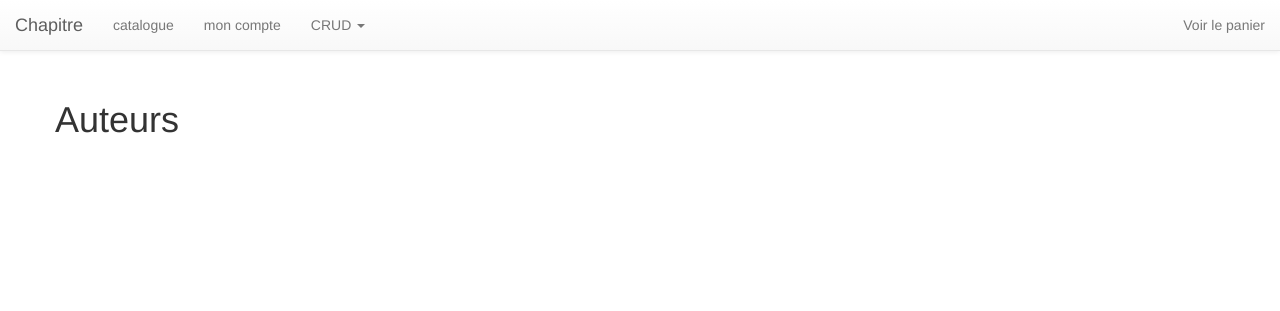
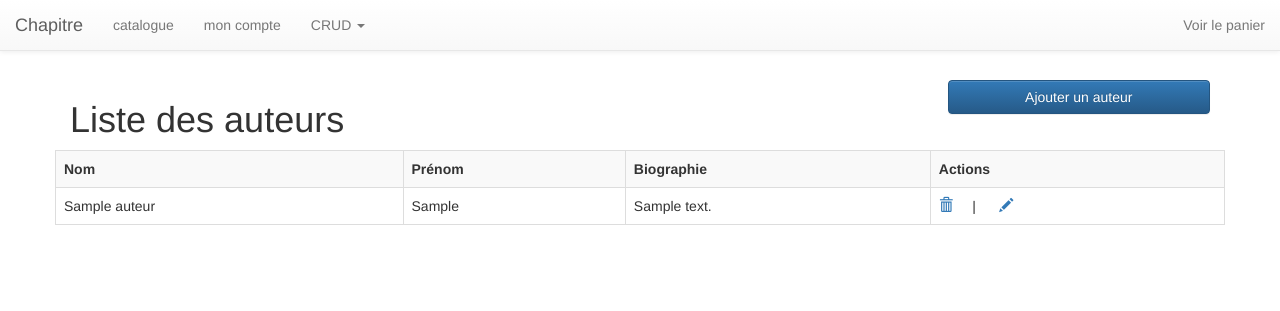
Before and after one commit to Antoine87/site-ecommerce, a PHP site: page /auteurs in a window 1280 px wide. Shown: the top 311 px of the page. Run offline with PHP 8.4, Linux system fonts and the light colour scheme; tables that the repository leaves empty hold one stand-in row (values such as "Sample post"); some libraries are stand-ins or nearby versions.

Commit message:
CRUD auteurs

```diff
--- a/src/controllers/auteurs.php
+++ b/src/controllers/auteurs.php
@@ -1,4 +1,141 @@
 <?php
-echo renderView('view-auteurs',[
-    'pageTitle'=>'Auteurs'
-]);
+$connexion = getPDO();
+
+$action = filter_input(INPUT_GET, 'action');
+
+$idAuteur = filter_input(INPUT_GET,'idAuteur', FILTER_VALIDATE_INT);
+
+
+if($action == null){
+    $action = filter_input(INPUT_POST,'action');
+}
+
+$errorMessage = "";
+// affichage des auteurs
+if ($action == null) {
+    try {
+        $sql = "SELECT * FROM auteurs";
+        $resultSet = $connexion->query($sql);
+        $rows = $resultSet->fetchAll(PDO::FETCH_OBJ);
+        $resultSet = null;
+        $nbRows = count($rows);
+    } catch (\PDOException $exception) {
+        echo $exception->getMessage();
+        exit;
+    }
+    echo renderView('view-auteurs', [
+        'pageTitle' => 'Auteurs',
+        'rows' => $rows,
+        //'errorMessage' => $errorMessage
+    ]);
+
+exit;
+}
+//var_dump($action);
+
+
+if ($action == 'delete') {
+//DELETE
+//Récupération du paramètre
+    $idAuteur = filter_input(INPUT_GET, 'idAuteur', FILTER_VALIDATE_INT);
+    try {
+        //Chaîne de requête
+        $sql = "DELETE FROM auteurs WHERE id_auteur=?";
+        //Préparation de la requête
+        $statement = $connexion->prepare($sql);
+        //Exécution de la requête en passant les paramètres
+        $statement->execute([$idAuteur]);
+
+    } catch (\PDOException $e) {
+        echo $e->getMessage();
+    }
+
+//Redirection vers l'accueil
+    header("location:/auteurs");
+}
+
+
+
+
+if($action == 'new'){
+    $formTitle = "Nouvel auteur";
+}else {
+    $formTitle = "Modification";
+}
+if($action == 'new' || $action == 'update') {
+
+    //Récupération des données
+    $nom_auteur = filter_input(INPUT_POST, 'nom_auteur', FILTER_SANITIZE_STRING);
+    $prenom_auteur  = filter_input(INPUT_POST, 'prenom_auteur', FILTER_SANITIZE_STRING);
+    $biographie = filter_input(INPUT_POST, 'biographie', FILTER_SANITIZE_STRING);
+    $isPosted = filter_has_var(INPUT_POST, 'submit');
+
+    //Traitement du formulaire posté
+    if($isPosted){
+
+        $idAuteur = filter_input(INPUT_POST, 'idAuteur', FILTER_VALIDATE_INT);
+
+        $data = [
+            'nom_auteur' => $nom_auteur ,
+            'prenom_auteur' => $prenom_auteur ,
+            'biographie' => $biographie
+        ];
+
+        //Code sql différent en fonction de l'action (new ou update)
+        if($action == 'new'){
+            $sql = "INSERT INTO auteurs
+                    (nom_auteur , prenom_auteur , biographie)
+                    VALUES
+                    (UPPER(:nom_auteur), :prenom_auteur, :biographie)";
+
+
+        } else {
+            $sql = "UPDATE auteurs SET
+                        nom_auteur  = UPPER(:nom_auteur),
+                        prenom_auteur  = :prenom_auteur,
+                        biographie = :biographie
+                    WHERE id_auteur=:idAuteur";
+
+            $data['idAuteur'] = $idAuteur;
+        }
+
+        try {
+            $statement = $connexion->prepare($sql);
+            $statement->execute($data);
+            header("location:/auteurs");
+        }catch (\PDOException $e){
+            $errorMessage = $e->getMessage();
+        }
+
+        //Si mise à jour (update) sur un formulaire non posté, il faut remplir les champs
+        //avec les données du client à modifier
+    } else if($action == 'update'){
+        $sql = "SELECT * FROM auteurs WHERE id_auteur=?";
+
+        try {
+            $statement = $connexion->prepare($sql);
+            $statement->execute([$idAuteur]);
+            $auteur = $statement->fetch(PDO::FETCH_ASSOC);
+        }catch (\PDOException $e){
+            $errorMessage = $e->getMessage();
+        }
+
+
+        $nom_auteur  = $auteur['nom_auteur'];
+        $prenom_auteur = $auteur['prenom_auteur'];
+        $biographie = $auteur['biographie'];
+    }
+
+    //Affichage du formulaire (update et new)
+    echo renderView('view-auteurs-form', [
+        'pageTitle' => 'Ajout/modification',
+        'nom_auteur' => $nom_auteur,
+        'prenom_auteur' => $prenom_auteur,
+        'biographie' => $biographie,
+        'idAuteur' => $idAuteur,
+        'action' => $action,
+        //'errorMessage' => $errorMessage,
+        'formTitle' =>$formTitle
+    ]);
+}
+var_dump($action);
--- a/src/views/layout.php
+++ b/src/views/layout.php
@@ -11,6 +11,7 @@
 
 <nav class="navbar navbar-default navbar-fixed-top">
     <div class="container-fluid">
+
         <!-- Brand and toggle get grouped for better mobile display -->
         <div class="navbar-header">
             <button type="button" class="navbar-toggle collapsed" data-toggle="collapse" data-target="#bs-example-navbar-collapse-1" aria-expanded="false">
@@ -35,7 +36,7 @@
                         <span class="caret"></span>
                     </a>
                     <ul class="dropdown-menu">
-                        <li><a href="/auteur">auteurs</a></li>
+                        <li><a href="/auteurs">auteurs</a></li>
                         <li><a href="#">roles</a></li>
                         <li><a href="#">éditeurs</a></li>
                         <li><a href="#">langues</a></li>
--- a/src/views/view-auteurs.php
+++ b/src/views/view-auteurs.php
@@ -1 +1,39 @@
-<h1>Auteurs</h1>
+<div class="col-md-9">
+    <h1>Liste des auteurs</h1>
+</div>
+
+
+<div class="col-md-3">
+    <a      class="btn btn-primary btn-block"
+            href="/auteurs?action=new" type="button" >
+        Ajouter un auteur
+    </a>
+</div>
+
+
+<table class="table table-bordered table-striped table-responsive">
+
+    <tr>
+        <th>Nom</th>
+        <th>Prénom</th>
+        <th>Biographie</th>
+        <th>Actions</th>
+    </tr>
+
+    <?php foreach ($rows as $auteur): ?>
+        <tr>
+            <td><?=$auteur->nom_auteur?></td>
+            <td><?=$auteur->prenom_auteur?></td>
+            <td><?=$auteur->biographie?></td>
+            <td>
+                <a href="/auteurs?action=delete&idAuteur=<?=$auteur->id_auteur?>" class="glyphicon glyphicon-trash">
+
+                </a>&nbsp;&nbsp;&nbsp;&nbsp;&nbsp;|&nbsp;&nbsp;&nbsp;&nbsp;&nbsp;
+                <a href="/auteurs?action=update&idAuteur=<?=$auteur->id_auteur?>" class="glyphicon glyphicon-pencil">
+
+                </a>
+            </td>
+        </tr>
+    <?php endforeach; ?>
+
+</table>
```
Also changed, not shown: database/structure.sql (+8 -2 lines), src/views/view-auteurs-form.php (added, +37 -0 lines).
